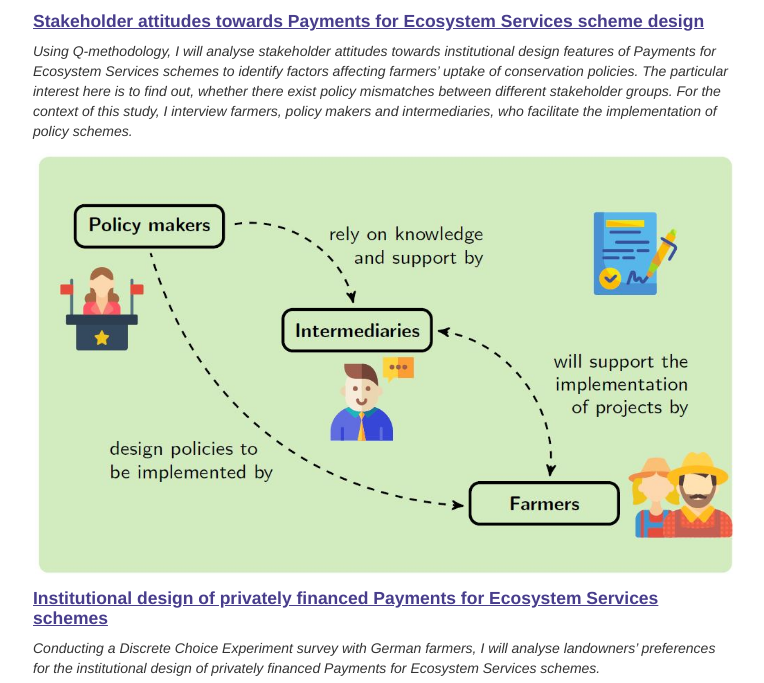
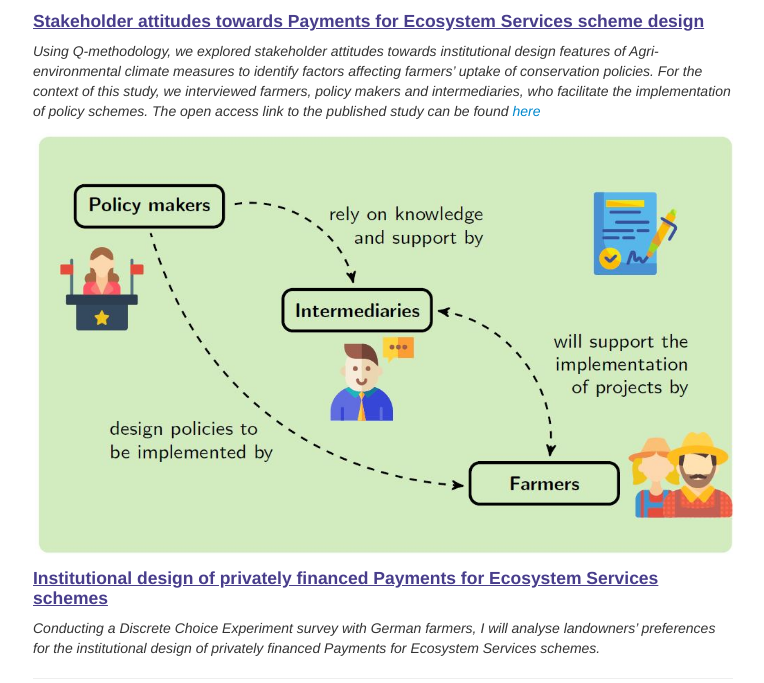
Before and after one commit to crokology/crokology.github.io, a Jekyll site: the page built from pages/research.md, in a window 1280 px wide and 900 px high, scrolled down 643 px, cut to the strip 217-900 px from the top of the window. Shown: the whole strip, without its empty margins (257-1021 px from the left). Built offline with Jekyll 4.4.1, drawn with Linux system fonts in a browser that asks for light colours.

Commit message:
Update research.md

```diff
--- a/pages/research.md
+++ b/pages/research.md
@@ -16,7 +16,7 @@ Doing so, I will both apply qualitative and quantitative methods, such as Q-meth
         </div>
 
 #### <u>Stakeholder attitudes towards Payments for Ecosystem Services scheme design</u>
-*Using Q-methodology, I will analyse stakeholder attitudes towards institutional design features of Payments for Ecosystem Services schemes to identify factors affecting farmers' uptake of conservation policies. The particular interest here is to find out, whether there exist policy mismatches between different stakeholder groups. For the context of this study, I interview farmers, policy makers and intermediaries, who facilitate the implementation of policy schemes.*
+*Using Q-methodology, we explored stakeholder attitudes towards institutional design features of Agri-environmental climate measures to identify factors affecting farmers' uptake of conservation policies. For the context of this study, we interviewed farmers, policy makers and intermediaries, who facilitate the implementation of policy schemes. The open access link to the published study can be found <a href="https://doi.org/10.1093/qopen/qoad001">here</a>*
 <div class="row-fluid">
         <a href="../assets/stake.JPG">
             <img src="../assets/stake.JPG"
```
